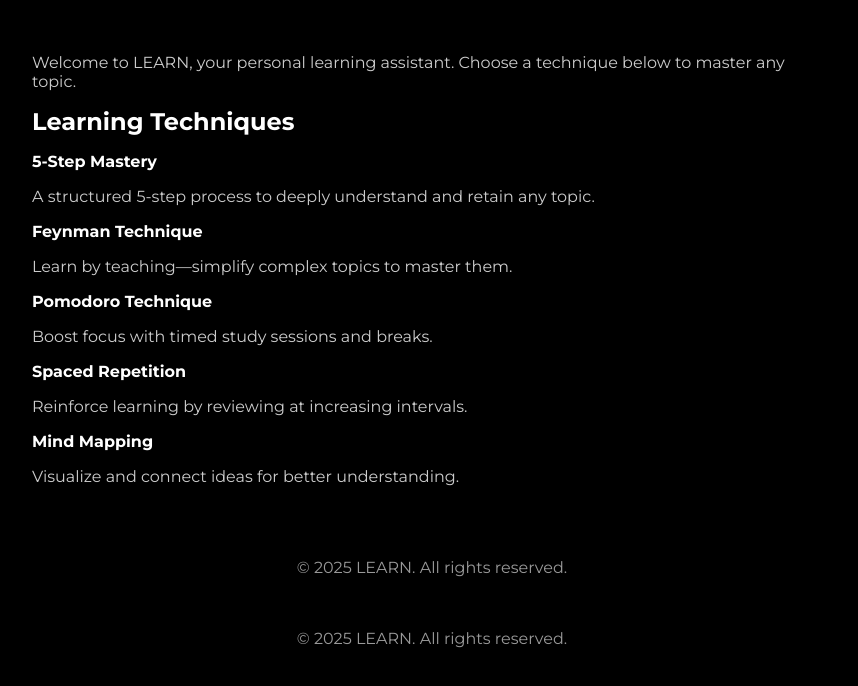
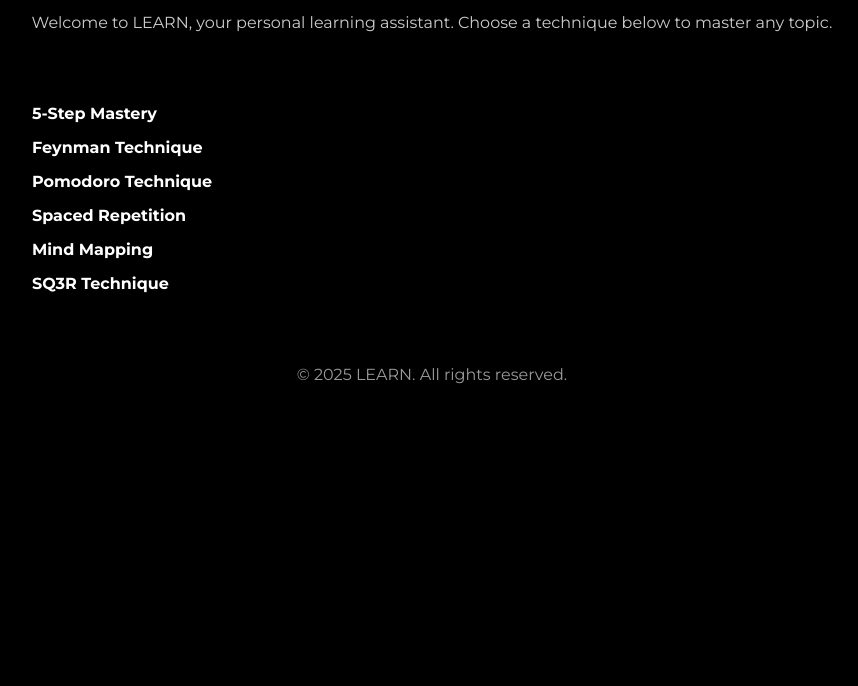
Before and after one commit to kunjpatelx/LEARN, a website: page index.html in a window 1280 px wide. Shown: the part 62-748 px from the top of the page, without its empty margins (208-1066 px from the left). Drawn offline with Linux system fonts and the light colour scheme.

Commit message:
Update index.html

```diff
--- a/index.html
+++ b/index.html
@@ -8,36 +8,20 @@
     <link rel="stylesheet" href="styles.css">
 </head>
 <body>
+    <div class="container">
         <header>
             <h1>LEARN</h1>
+            <p>Welcome to LEARN, your personal learning assistant. Choose a technique below to master any topic.</p>
         </header>
         <main>
-        <section id="intro">
-            <p>Welcome to LEARN, your personal learning assistant. Choose a technique below to master any topic.</p>
-        </section>
             <section id="techniques">
-            <h2>Learning Techniques</h2>
                 <ul>
-                <li>
-                    <a href="#" onclick="selectTechnique('5-step')">5-Step Mastery</a>
-                    <p>A structured 5-step process to deeply understand and retain any topic.</p>
-                </li>
-                <li>
-                    <a href="#" onclick="selectTechnique('feynman')">Feynman Technique</a>
-                    <p>Learn by teaching—simplify complex topics to master them.</p>
-                </li>
-                <li>
-                    <a href="#" onclick="selectTechnique('pomodoro')">Pomodoro Technique</a>
-                    <p>Boost focus with timed study sessions and breaks.</p>
-                </li>
-                <li>
-                    <a href="#" onclick="selectTechnique('spaced-repetition')">Spaced Repetition</a>
-                    <p>Reinforce learning by reviewing at increasing intervals.</p>
-                </li>
-                <li>
-                    <a href="#" onclick="selectTechnique('mind-mapping')">Mind Mapping</a>
-                    <p>Visualize and connect ideas for better understanding.</p>
-                </li>
+                    <li><a href="#" onclick="selectTechnique('5-step')" data-description="A structured 5-step process to deeply understand and retain any topic.">5-Step Mastery</a></li>
+                    <li><a href="#" onclick="selectTechnique('feynman')" data-description="Learn by teaching—simplify complex topics to master them.">Feynman Technique</a></li>
+                    <li><a href="#" onclick="selectTechnique('pomodoro')" data-description="Boost focus with timed study sessions and breaks.">Pomodoro Technique</a></li>
+                    <li><a href="#" onclick="selectTechnique('spaced-repetition')" data-description="Reinforce learning by reviewing at increasing intervals.">Spaced Repetition</a></li>
+                    <li><a href="#" onclick="selectTechnique('mind-mapping')" data-description="Visualize and connect ideas for better understanding.">Mind Mapping</a></li>
+                    <li><a href="#" onclick="selectTechnique('sq3r')" data-description="Learn effectively by surveying, questioning, reading, reciting, and reviewing material.">SQ3R Technique</a></li>
                 </ul>
             </section>
             <section id="topic-input" style="display: none;">
@@ -45,15 +29,14 @@
                 <input type="text" id="topic" placeholder="e.g., Quantum Physics">
                 <button onclick="startLearning()">Start Learning</button>
             </section>
-        <section id="learning-steps" style="display: none;">
-            <!-- Steps dynamically added here -->
+            <section id="learning-schedule" style="display: none;">
+                <!-- Schedule dynamically added here -->
             </section>
         </main>
         <footer>
             <p>© 2025 LEARN. All rights reserved.</p>
-       <footer>
-        <p>© 2025 LEARN. All rights reserved.</p>
         </footer>
+    </div>
     <script src="script.js" defer></script>
 </body>
 </html>
```
Lines whose indentation alone changed are shown as unchanged.
